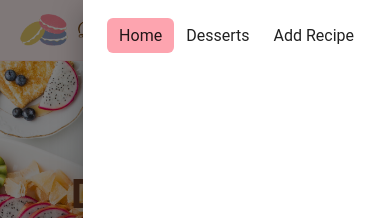
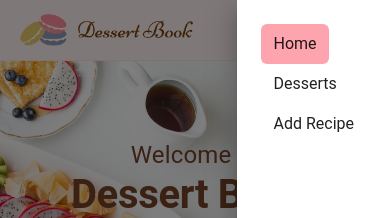
Before and after one commit to Charlette-Tulod/DessertBook, a React (Vite) app: page / in a window 390 px wide. Both pictures are taken after a click on the button "menu". Shown: the top 218 px of the page. Built offline with nearby package versions, Linux system fonts and the light colour scheme; no server answers.

Commit message:
Remove comment and change flex to column

```diff
--- a/src/components/NavigationBar.jsx
+++ b/src/components/NavigationBar.jsx
@@ -58,7 +58,14 @@ const NavigationBar = () => {
               <IoMdMenu />
             </IconButton>
             <Drawer anchor="right" open={drawerOpen} onClose={handleDrawerToggle}>
-              <Box sx={{ p: 3 }}>
+              <Box
+                sx={{
+                  p: 3,
+                  display: 'flex',
+                  flexDirection: 'column',
+                  alignItems: 'flex-start',
+                }}
+              >
                 <div style={{ flexGrow: 1 }}></div>
                 {renderNavLinks()}
               </Box>
--- a/src/components/RecipeForm.jsx
+++ b/src/components/RecipeForm.jsx
@@ -1,6 +1,6 @@
 import React from 'react';
 import { useForm, useFieldArray, Controller } from 'react-hook-form';
-import { FaTrash, FaUpload } from 'react-icons/fa';
+import { FaTrash } from 'react-icons/fa';
 import { FiPlusCircle } from 'react-icons/fi';
 import { TextField, Button, Typography, Box, IconButton, Container } from '@mui/material';
 
@@ -146,9 +146,6 @@ const RecipeForm = ({ initialData, onSubmit, buttonText, headerText }) => {
                   id="upload-button"
                 />
                 <label htmlFor="upload-button">
-                  {/* <IconButton component="span" color="secondary">
-                    <FaUpload />
-                  </IconButton> */}
                   <Button
                     size="small"
                     variant="outlined"
```
